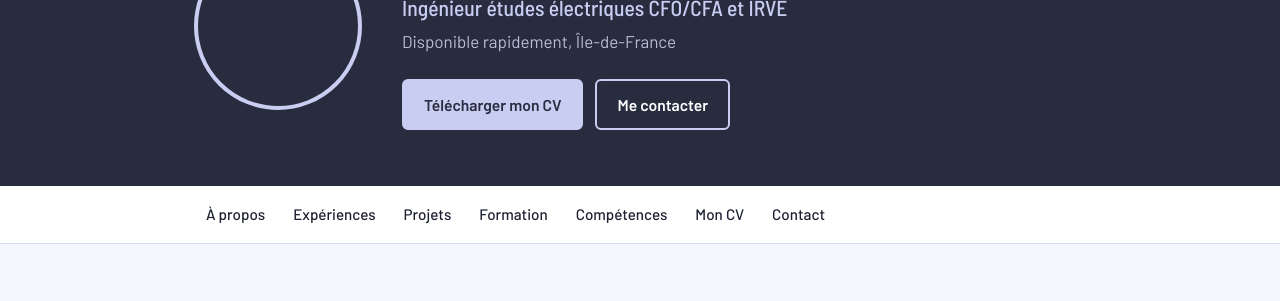
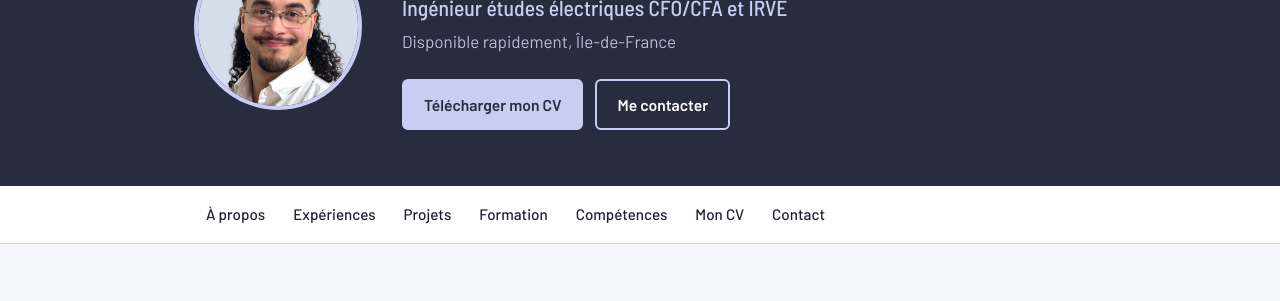
Before and after one commit to HaoucheDjawed/Portfolio, a plain HTML site: page index.html in a window 1280 px wide. Shown: the part 143-444 px from the top of the page. Drawn offline with Linux system fonts and the light colour scheme.

Commit message:
Update headshot image filename from .png to .jpg

```diff
--- a/index.html
+++ b/index.html
@@ -248,7 +248,7 @@ footer { margin-top: 72px; background: var(--navy); color: #B9BDD6; padding: 28p
 
 <header class="hero">
   <div class="wrap">
-    <img src="Headshot.png" alt="Photo de Djawed Haouche">
+    <img src="Headshot.jpg" alt="Photo de Djawed Haouche">
     <div>
       <h1>Djawed Haouche</h1>
       <p class="role">Ingénieur études électriques CFO/CFA et IRVE</p>
```
